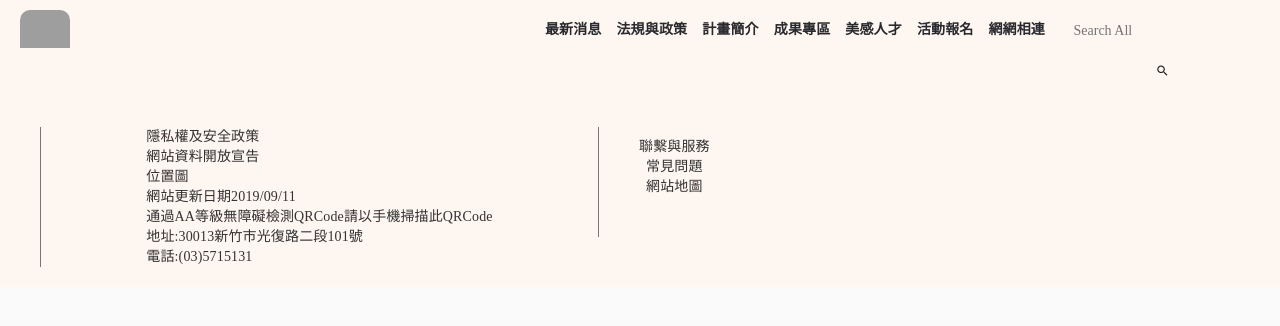
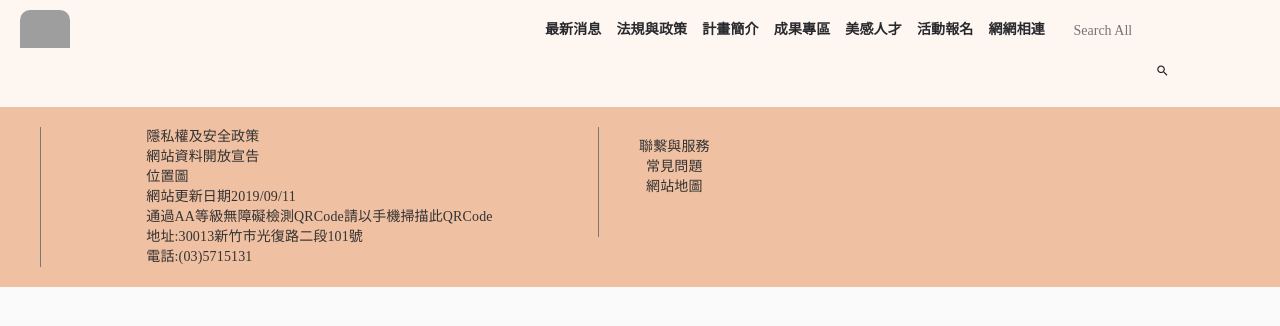
Before and after one commit to kiratsubasa/scratch3, a Vue app: page /lawPage/mark1/law1 in a window 1280 px wide. Shown: the top 326 px of the page. Built offline with nearby package versions, Linux system fonts and the light colour scheme; grey boxes are pictures that could not be loaded.

Commit message:
articlePage->v-html

```diff
--- a/package.json
+++ b/package.json
@@ -30,6 +30,7 @@
     "@vue/cli-service": "^3.9.0",
     "babel-eslint": "^10.0.1",
     "material-design-icons-iconfont": "^5.0.1",
+    "raw-loader": "^4.0.0",
     "sass": "^1.17.4",
     "sass-loader": "^7.1.0",
     "vue-cli-plugin-vuetify": "^0.6.1",
--- a/src/App.vue
+++ b/src/App.vue
@@ -4,6 +4,7 @@
     transition(name="page" mode="out-in")
         router-view(:key='$route.path')
     Footer(:foot-list="footList" :footMenuList="footMenuList")
+
 </template>
 
 <script src="/js/vue.js"></script>
@@ -74,6 +75,7 @@ html, body
     text-align: center
     cursor: default
 
+
 div
     // border: 1px #FFAC55 solid
 
--- /dev/null
+++ b/src/assets/demo.html
@@ -0,0 +1 @@
+<h2>與力抗衡．讓美共存</h2><h3>嘉義市立玉山國民中學 教師 張銘修</h3><img width="1080" src="https://www.aade.org.tw/website/wp-content/uploads/2018/06/image008.jpg"></img><h3>課程概說</h3><p>        由結構物件的操作中，讓學生發現結構中的穩定性與力學間的美感關係，經過兩階段課程，先以操作結構物件，引導學生觀察理解結構的概念，再借由曲度候車亭結構試驗，讓學生反思所學與生活關係，並將抽象「力」轉為視覺美感。<br>        前四堂--結構美感的觀察與理解<br>        1.單堂課操作過程，讓學生理解概念。<br>        2.了解結構美感首重平衡與穩固，其材料對結構的影響。<br>        3.在地心引力作用下進行抗力與加固中，發現無形力量轉成視覺的過程。<br>        4.從試驗與發表中引導學生學會觀察、紀錄與表達。<br>        <br>        後兩堂--結構試驗的反思與內化<br>        1.兩堂課進行結構與美感觀念的驗證。<br>        2.了解整體結構與候車亭椅子比例的關係。<br>        3.了解材質於結構及美感的影響。<br>        4.運用力量形成的曲度，組成具美感的結構體。</p><h3>美感預期成果</h3><p>1.能夠理解並說出何謂結構    <br>2.能夠發現結構的美感來自於物件平衡與穩定的秩序配置<br>3.能夠藉由體驗力的過程將抽象力的感覺變成視覺美感經驗<br>1能夠在分組學習中學會表達、溝通與分享<br></p><h3>教師課後省思</h3><p>     1.竹條受力彎曲的曲線形狀，最後在候車亭試驗過程，有些組別嘗試將曲線應用到作品中，可見實際操作結構體的力，所產生曲線時感受到的線條美感，讓學生能夠有所反應。三、四堂課受力後的線條在生活物件的案例，應該可以多收集資料給學生作參考。在結構課程的第五堂課，亦可再增加受力後造型變化單元，讓學生更加深受力後的結構如何轉化成視覺美感經驗。<br>2.候車亭兩堂課試驗過程，會遇到材料製作到一半必須帶回去保管，一個星期後未完成的結構體會有些散掉，建議上這個單元時，候車亭製作與分組報告必須給學生三堂課的時間，學生最後收尾時比較不會忽略細節與報告時能夠充分討論與思考。<br>  3.國中生在寫下操作過程的體驗與感受，往往會省略許多重要細節，也就是在觀察各組討論時出現調整結構的對話細節，在報告或是紀錄在引導單上的文字卻被省略掉重要的部分，因此課堂引導單上的問題設定，讓學生再明確關注某些結構調整的重點。再報告時老師必須適時補充學生討論的重點，因此學生在製作時，教師要更敏銳的觀察各組討論細節。<br></p><img src="https://www.aade.org.tw/website/wp-content/uploads/2018/06/Gre-28.jpg" width="480"></img><h3>張銘修</h3><p>嘉義市立玉山國民中學 教師</p><a href="https://www.aade.org.tw/point/%e5%bc%b5%e9%8a%98%e4%bf%ae/">聽聽教師的美感觀點</a><p>任教於嘉義市立玉山國民中學</p>
--- a/src/components/article.vue
+++ b/src/components/article.vue
@@ -1,11 +1,12 @@
 <template lang="pug">
 #newsApp
-    h1.articlePageTitle {{articleList[articleIndex].title}}
-    .articlePageJumpbar(v-if='articleList[articleIndex].src' :style="{'background-image': 'url(' + articleList[articleIndex].src + ')'}")
-    //- .articlePageContent(v-for="text in articleList[articleIndex].content.text") {{text}}
-    .articlePageContent {{articleList[articleIndex].content.text}}
-    h1.articlePageTitle(v-if='articleList[articleIndex].content.video') 精彩影音
-    diolog.articlePageVideoPlayer(v-if='articleList[articleIndex].content.video' :article-list='articleList[articleIndex]')
+    div(v-html="articleContent")
+    //- h1.articlePageTitle {{articleList[articleIndex].title}}
+    //- .articlePageJumpbar(v-if='articleList[articleIndex].src' :style="{'background-image': 'url(' + articleList[articleIndex].src + ')'}")
+    //- //- .articlePageContent(v-for="text in articleList[articleIndex].content.text") {{text}}
+    //- .articlePageContent {{articleList[articleIndex].content.text}}
+    //- h1.articlePageTitle(v-if='articleList[articleIndex].content.video') 精彩影音
+    //- diolog.articlePageVideoPlayer(v-if='articleList[articleIndex].content.video' :article-list='articleList[articleIndex]')
 </iframe>
 
 </template>
@@ -20,10 +21,11 @@ export default {
     data() {
         return {
             articleIndex: 0,
-        }
+            articleContent: '<h2>與力抗衡．讓美共存</h2><h3>嘉義市立玉山國民中學 教師 張銘修</h3><img width="1080" src="https://www.aade.org.tw/website/wp-content/uploads/2018/06/image008.jpg"></img><h3>課程概說</h3><p>        由結構物件的操作中，讓學生發現結構中的穩定性與力學間的美感關係，經過兩階段課程，先以操作結構物件，引導學生觀察理解結構的概念，再借由曲度候車亭結構試驗，讓學生反思所學與生活關係，並將抽象「力」轉為視覺美感。<br>        前四堂--結構美感的觀察與理解<br>        1.單堂課操作過程，讓學生理解概念。<br>        2.了解結構美感首重平衡與穩固，其材料對結構的影響。<br>        3.在地心引力作用下進行抗力與加固中，發現無形力量轉成視覺的過程。<br>        4.從試驗與發表中引導學生學會觀察、紀錄與表達。<br>        <br>        後兩堂--結構試驗的反思與內化<br>        1.兩堂課進行結構與美感觀念的驗證。<br>        2.了解整體結構與候車亭椅子比例的關係。<br>        3.了解材質於結構及美感的影響。<br>        4.運用力量形成的曲度，組成具美感的結構體。</p><h3>美感預期成果</h3><p>1.能夠理解並說出何謂結構    <br>2.能夠發現結構的美感來自於物件平衡與穩定的秩序配置<br>3.能夠藉由體驗力的過程將抽象力的感覺變成視覺美感經驗<br>1能夠在分組學習中學會表達、溝通與分享<br></p><h3>教師課後省思</h3><p>     1.竹條受力彎曲的曲線形狀，最後在候車亭試驗過程，有些組別嘗試將曲線應用到作品中，可見實際操作結構體的力，所產生曲線時感受到的線條美感，讓學生能夠有所反應。三、四堂課受力後的線條在生活物件的案例，應該可以多收集資料給學生作參考。在結構課程的第五堂課，亦可再增加受力後造型變化單元，讓學生更加深受力後的結構如何轉化成視覺美感經驗。<br>2.候車亭兩堂課試驗過程，會遇到材料製作到一半必須帶回去保管，一個星期後未完成的結構體會有些散掉，建議上這個單元時，候車亭製作與分組報告必須給學生三堂課的時間，學生最後收尾時比較不會忽略細節與報告時能夠充分討論與思考。<br>  3.國中生在寫下操作過程的體驗與感受，往往會省略許多重要細節，也就是在觀察各組討論時出現調整結構的對話細節，在報告或是紀錄在引導單上的文字卻被省略掉重要的部分，因此課堂引導單上的問題設定，讓學生再明確關注某些結構調整的重點。再報告時老師必須適時補充學生討論的重點，因此學生在製作時，教師要更敏銳的觀察各組討論細節。<br></p><img src="https://www.aade.org.tw/website/wp-content/uploads/2018/06/Gre-28.jpg" width="480"></img><h3>張銘修</h3><p>嘉義市立玉山國民中學 教師</p><a href="https://www.aade.org.tw/point/%e5%bc%b5%e9%8a%98%e4%bf%ae/">聽聽教師的美感觀點</a><p>任教於嘉義市立玉山國民中學</p>'        }
     },
     methods: {
     },
+
     mounted(){
         var temp = this.$route.params.id;
         var pathIdx = this.articleList.findIndex(function(item){
@@ -67,7 +69,9 @@ export default {
     border-bottom: 1px #aaa solid
 h1
     color: #444
-div
-    // border: 1px #daa solid
+h1,h3,p
+    margin: 10px
+    text-align: left
+    line-height: 25px
 
 </style>
--- a/src/style/common.sass
+++ b/src/style/common.sass
@@ -2,7 +2,7 @@
 // $c-secondary: #D1B1B4
 // $c-bg: #fff
 $c-primary: #FEF6F1
-$c-secondary: #FEF6F1
+$c-secondary: #f0c0a2
 $c-bg: #fff
 
 #app
@@ -80,9 +80,10 @@ $c-bg: #fff
         height: 450px
 
 #drawer
-    animation-name: drawerOpen
-    animation-duration: 2s
-    height: 0
+    // animation-name: drawerOpen
+    // animation-duration: 2s
+    height: 100%
+
 
 .drawerItem
     padding: 10px
```
Also changed, not shown: 1 other file (tests, documents, lock files or other folders).
